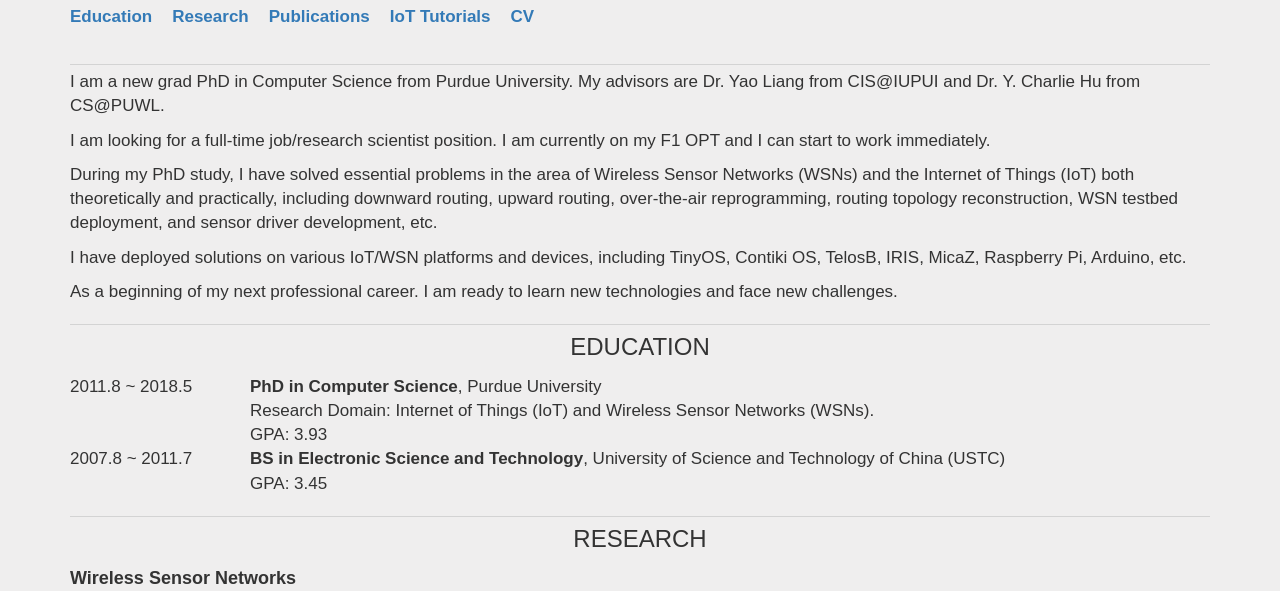
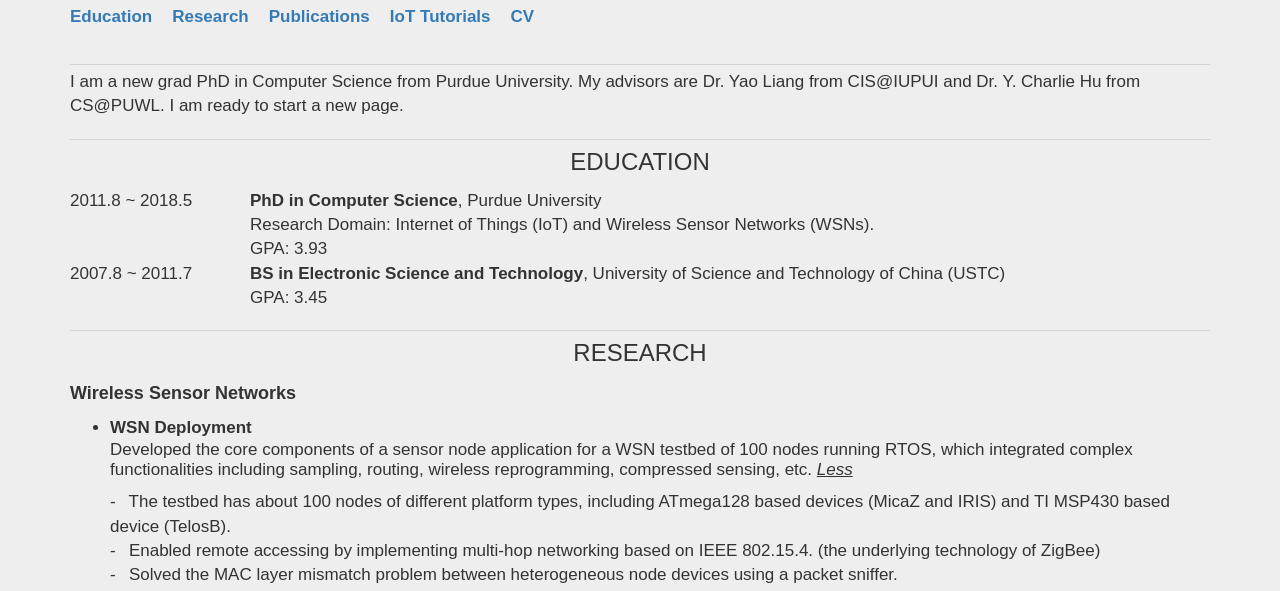
Before and after one commit to xiaozhon/xiaozhon.github.io, a plain HTML site: page index.html in a window 1280 px wide. Shown: the part 202-793 px from the top of the page. Drawn offline with nearby package versions, Linux system fonts and the light colour scheme.

Commit message:
Update index.html

```diff
--- a/index.html
+++ b/index.html
@@ -46,19 +46,7 @@
 		<div class="container about">
 			<p>
 				I am a new grad PhD in Computer Science from Purdue University. My advisors are Dr. Yao Liang from CIS@IUPUI and Dr. Y. Charlie Hu from CS@PUWL.
-			</p>
-			<p> I am looking for a full-time job/research scientist position. I am currently on my F1 OPT and I can start to work immediately.
-			</p>
-			<p>
-				During my PhD study, I have solved essential problems in the area of Wireless Sensor Networks (WSNs) and the Internet of Things (IoT) both theoretically and practically, including downward routing, upward routing, over-the-air reprogramming, routing topology reconstruction, WSN testbed deployment, and sensor driver development, etc.
-			</p>
-
-			<p>
-				I have deployed solutions on various IoT/WSN platforms and devices, including TinyOS, Contiki OS, TelosB, IRIS, MicaZ, Raspberry Pi, Arduino, etc.
-			</p>
-
-			<p>
-				As a beginning of my next professional career. I am ready to learn new technologies and face new challenges.
+				I am ready to start a new page.
 			</p>
 			<hr />
 		</div>
```
